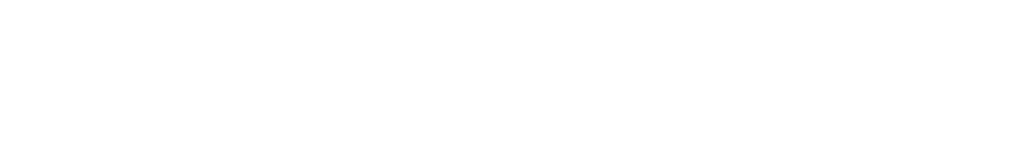
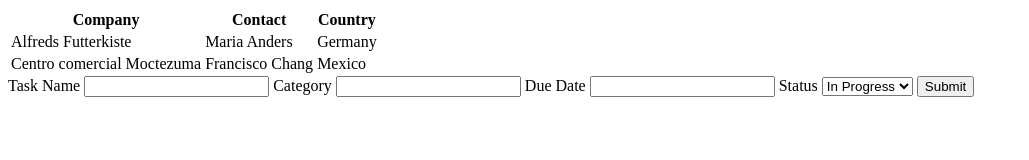
Before and after one commit to NancyBankson/SBA4_Task_Management_App, a plain HTML site: page index.html in a window 1280 px wide. Shown: the whole page, without its empty margins (0-1029 px from the left). Drawn offline with Linux system fonts and the light colour scheme.

Commit message:
Basic table and form added to html

```diff
--- a/index.html
+++ b/index.html
@@ -1,13 +1,53 @@
 <!DOCTYPE html>
 <html lang="en">
+
 <head>
     <meta charset="UTF-8">
     <meta name="viewport" content="width=device-width, initial-scale=1.0">
     <link rel="stylesheet" href="./styles.css" />
     <script defer src="./index.js"></script>
-    <title>Document</title>
+    <title>Task Management App</title>
 </head>
+
 <body>
+    <div>
+        <table>
+            <tr>
+                <th>Company</th>
+                <th>Contact</th>
+                <th>Country</th>
+            </tr>
+            <tr>
+                <td>Alfreds Futterkiste</td>
+                <td>Maria Anders</td>
+                <td>Germany</td>
+            </tr>
+            <tr>
+                <td>Centro comercial Moctezuma</td>
+                <td>Francisco Chang</td>
+                <td>Mexico</td>
+            </tr>
+        </table>
+    </div>
+    <div>
+        <form>
+            <label id="task-name">Task Name</label>
+            <input type="text" />
+            <label id="category">Category</label>
+            <input type="text" />
+            <label id="deadline">Due Date</label>
+            <input type="text" />
+            <label id="status">Status</label>
+            <select>
+                <option value="In Progress">In Progress</option>
+                <option value="Completed">Completed</option>
+                <option value="Overdue">Overdue</option>
+            </select>
+            <button>Submit</button>
+        </form>
+    </div>
+
 
 </body>
+
 </html>
```
